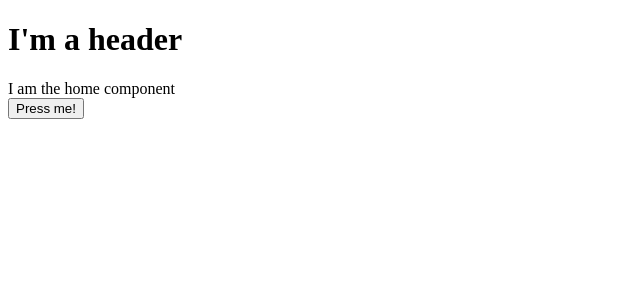
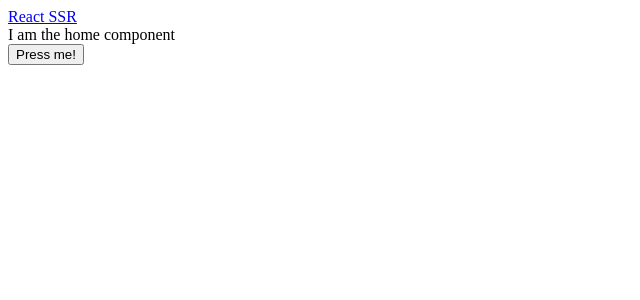
Before and after one commit to mche1987/ssr-demo, a React app: page / in a window 1280 px wide. Shown: the top 300 px of the page, without its empty margins (0-640 px from the left). Built offline with nearby package versions, Linux system fonts and the light colour scheme; the HTML template or start-up script is replaced by a standard one.

Commit message:
Set up header component

```diff
--- a/src/client/App.js
+++ b/src/client/App.js
@@ -1,10 +1,11 @@
 import React from 'react';
 import { renderRoutes } from 'react-router-config'
+import Header from './components/Header'
 
 const App = ({ route }) => {
     return (
         <div>
-            <h1>I'm a header</h1>
+            <Header />
             <div>{renderRoutes(route.routes)}</div>
         </div>
     );
--- /dev/null
+++ b/src/client/components/Header.js
@@ -0,0 +1,10 @@
+import React from 'react';
+import { Link } from 'react-router-dom';
+
+export default () => {
+    return (
+        <div>
+            <Link to ="/">React SSR</Link>
+        </div>
+    )
+}
```
